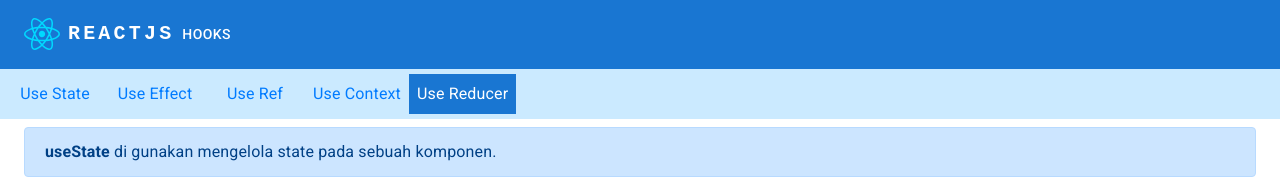
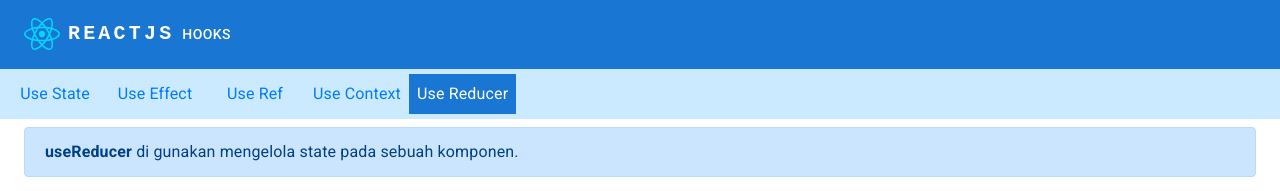
Before and after one commit to finzero/react-tutorial, a React (Vite) app: page /useReducer in a window 1280 px wide. Shown: the top 191 px of the page. Built offline with nearby package versions, Linux system fonts and the light colour scheme.

Commit message:
fix: useReducer typo

```diff
--- a/src/pages/UseReducer.jsx
+++ b/src/pages/UseReducer.jsx
@@ -47,7 +47,7 @@
   return (
     <div>
       <div className="alert alert-primary" role="alert">
-        <b>useState</b> di gunakan mengelola state pada sebuah komponen.
+        <b>useReducer</b> di gunakan mengelola state pada sebuah komponen.
       </div>
       <div className="row">
         <div className="col-6">
```
